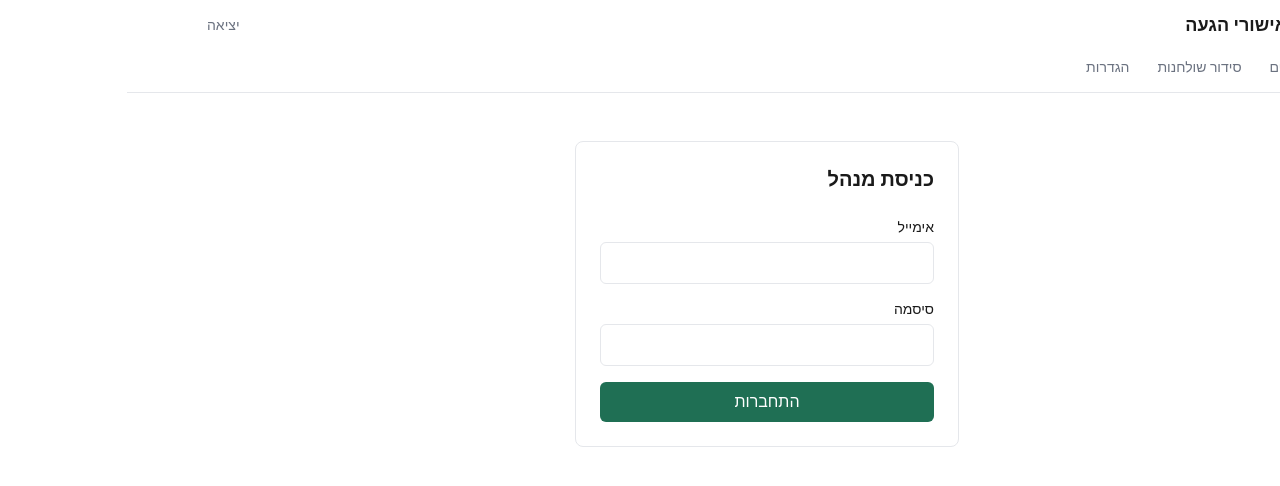
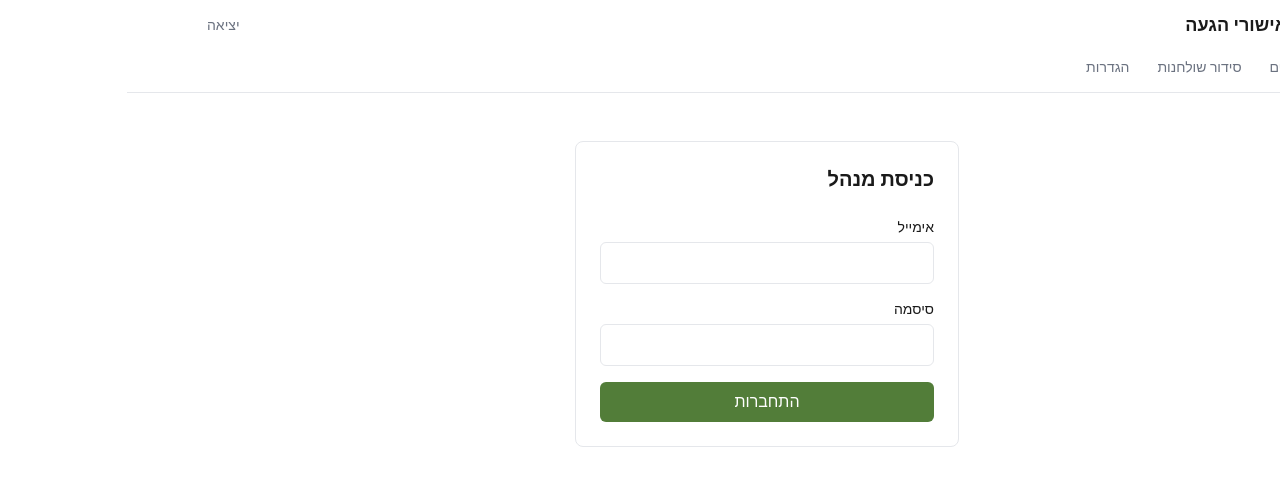
Before and after one commit to DmitriPer/weddingRsvp, a Next.js app: page /admin/login in a window 1280 px wide. Shown: the top 486 px of the page. Built offline with nearby package versions, Linux system fonts and the light colour scheme.

Commit message:
Update brand green to #527D39
Admin --accent swaps directly. Guest "bloom" palette keeps the
same hue/saturation family, re-derived around the new colour as
--bloom-ink, with --bloom-display and --bloom-strong recomputed
to preserve the documented WCAG contrast tiers.

```diff
--- a/app/globals.css
+++ b/app/globals.css
@@ -12,7 +12,7 @@
   --muted: #6b7280;
   --border: #e5e7eb;
   --surface: #f9fafb;
-  --accent: #1f6f54;
+  --accent: #527d39;
   --danger: #b42318;
   --warning: #b54708;
 
@@ -30,9 +30,9 @@
    * darkened until they pass on white. The palette green itself does not —
    * 2.83:1 against a 4.5:1 requirement.
    *
-   *   --bloom-display  #7FA46D  2.83:1  the palette green. LARGE TEXT ONLY.
-   *   --bloom-ink      #567348  5.33:1  AA. Labels, buttons, body.
-   *   --bloom-strong   #475F3B  7.08:1  AAA.
+   *   --bloom-display  #7AB359  2.49:1  the palette green. LARGE TEXT ONLY.
+   *   --bloom-ink      #527D39  4.83:1  AA. Labels, buttons, body.
+   *   --bloom-strong   #3F602C  7.19:1  AAA.
    *
    * Using --bloom-display for a form label is the one mistake to avoid: it
    * looks right on a monitor and vanishes on a phone outdoors.
@@ -41,9 +41,9 @@
    * itself — border-bloom-ink/25, bg-bloom-ink/10 — never as a filled panel.
    */
   --paper: #ffffff;
-  --bloom-display: #7fa46d;
-  --bloom-ink: #567348;
-  --bloom-strong: #475f3b;
+  --bloom-display: #7ab359;
+  --bloom-ink: #527d39;
+  --bloom-strong: #3f602c;
 }
 
 @theme inline {
```
